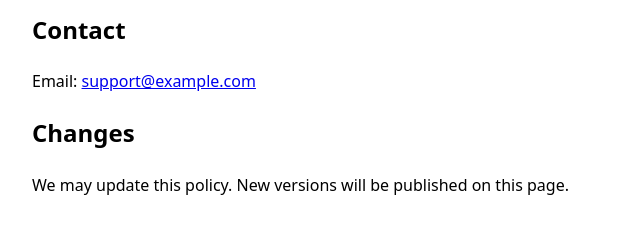
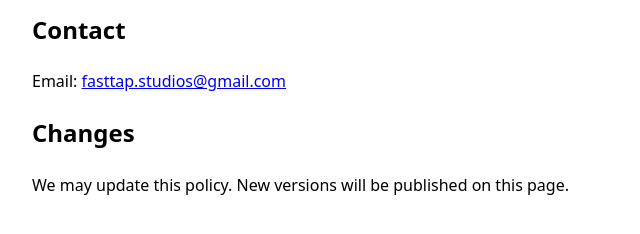
Before and after one commit to FastTap-Studios/fasttap-privacy, a plain HTML site: page docs/privacy-policy-fasttap.html in a window 1280 px wide. Shown: the part 1212-1446 px from the top of the page, 158-798 px from the left. Drawn offline with Linux system fonts and the light colour scheme.

Commit message:
Update privacy-policy-fasttap.html

```diff
--- a/docs/privacy-policy-fasttap.html
+++ b/docs/privacy-policy-fasttap.html
@@ -46,7 +46,7 @@
   <p>You may have rights to access, rectify, erase, or restrict processing of personal data, and to withdraw consent at any time within the App.</p>
 
   <h2>Contact</h2>
-  <p>Email: <a href="mailto:support@example.com">support@example.com</a> <!-- replace with your real contact email --></p>
+  <p>Email: <a href="mailto:fasttap.studios@gmail.com">fasttap.studios@gmail.com</a></p>
 
   <h2>Changes</h2>
   <p>We may update this policy. New versions will be published on this page.</p>
```
